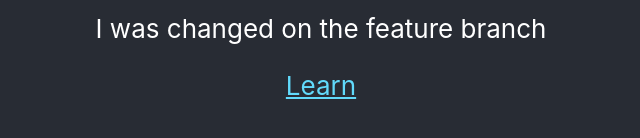
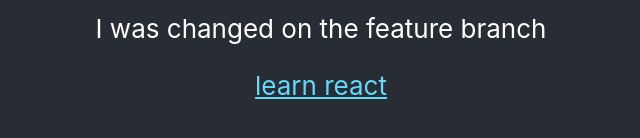
Before and after one commit to joshjacobbaker/docker-react, a React (Create React App) app: page / in a window 1280 px wide. Shown: the part 516-654 px from the top of the page, without its empty margins (319-959 px from the left). Built offline with nearby package versions, Linux system fonts and the light colour scheme.

Commit message:
corrected test result by adding 'learn react' within App.js

```diff
--- a/src/App.js
+++ b/src/App.js
@@ -8,7 +8,7 @@ function App() {
         <img src={logo} className="App-logo" alt="logo" />
         <p>I was changed on the feature branch</p>
         <a className="App-link" href="https://reactjs.org" target="_blank" rel="noopener noreferrer">
-          Learn
+          learn react
         </a>
       </header>
     </div>
```
